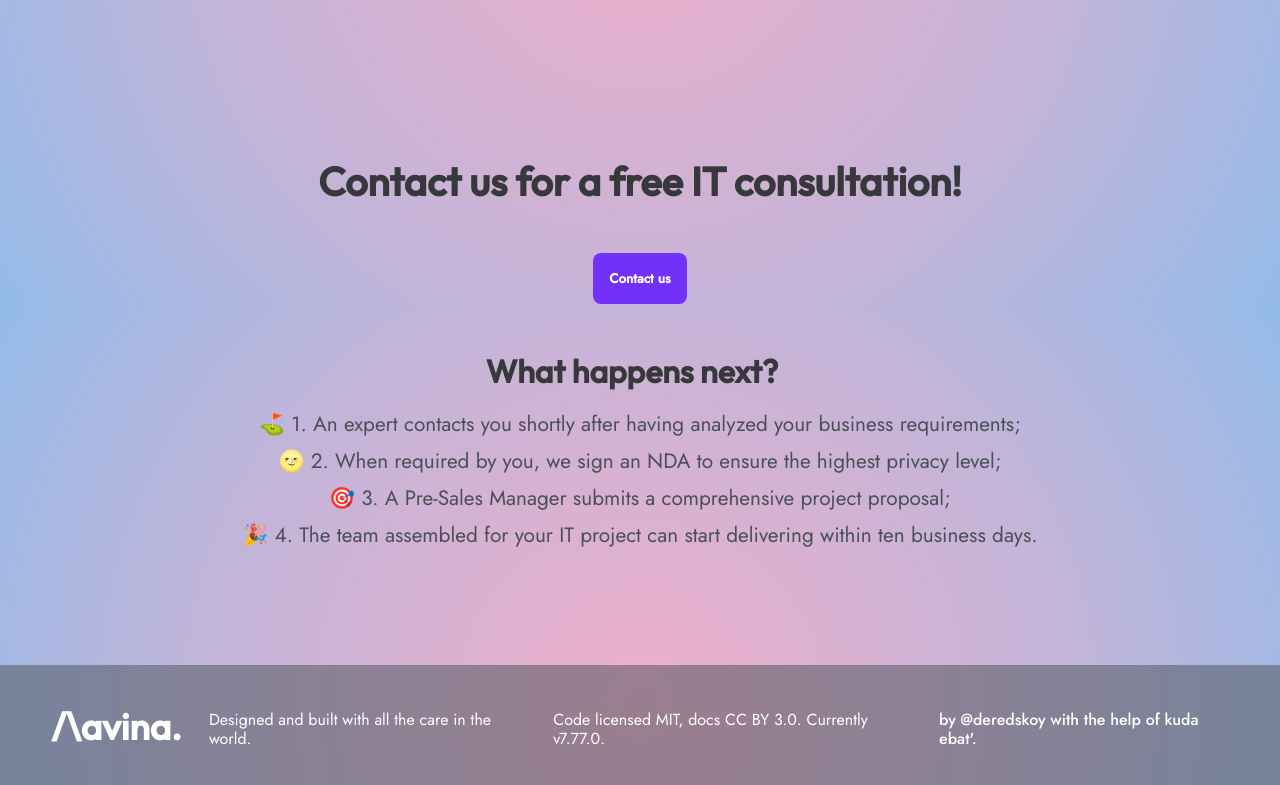
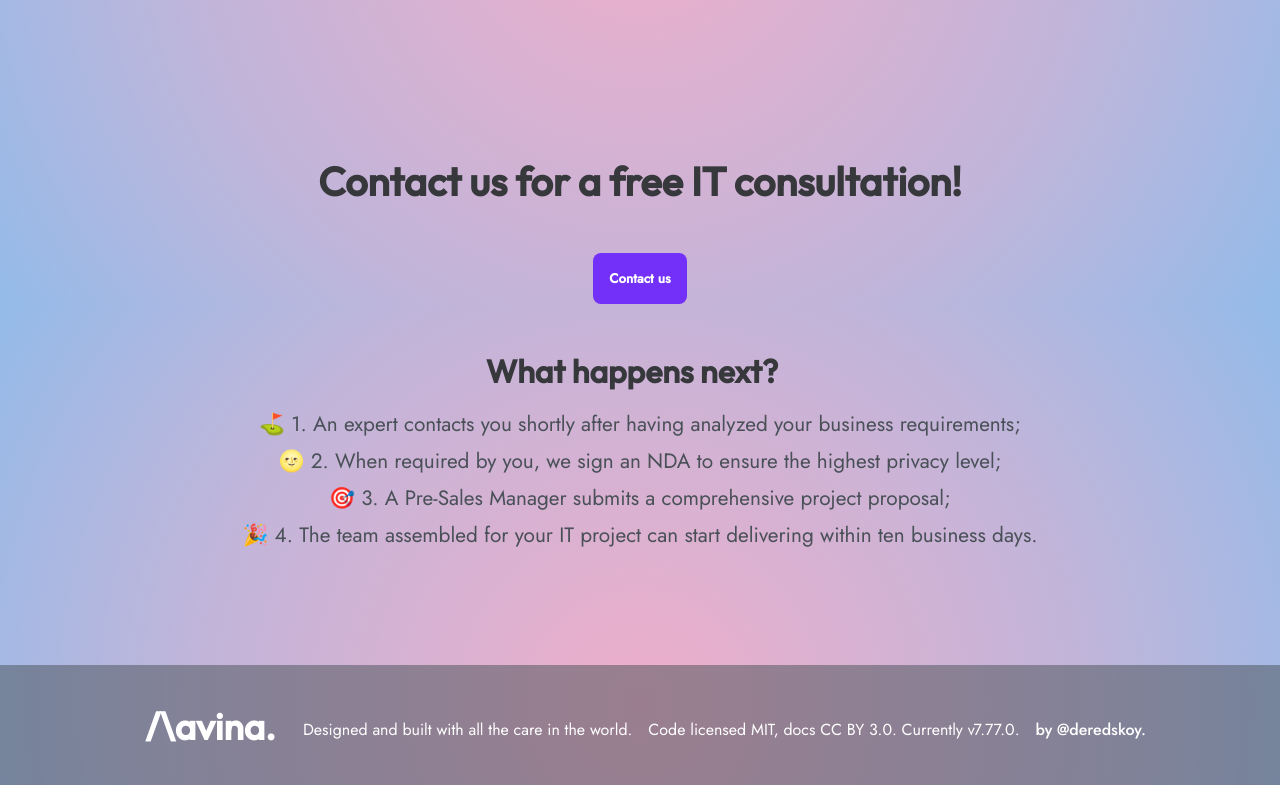
Before and after one commit to deredskoy/btalentgof, a plain HTML site: page index.html in a window 1280 px wide. Shown: the part 3695-4480 px from the top of the page. Drawn offline with Linux system fonts and the light colour scheme.

Commit message:
Update index.html

```diff
--- a/index.html
+++ b/index.html
@@ -224,7 +224,7 @@
                 <a href="index.html" id="logo" class="logo">/\avina.</a>
                 <p>Designed and built with all the care in the world.</p>
                 <p>Code licensed MIT, docs CC BY 3.0. Currently v7.77.0.</p>
-                <p id="author">by @deredskoy with the help of kuda ebat'.</p>
+                <p id="author">by @deredskoy.</p>
               </div>
               <!-- <div class="column-footer">
                 <h3>Contacts</h3>
```
